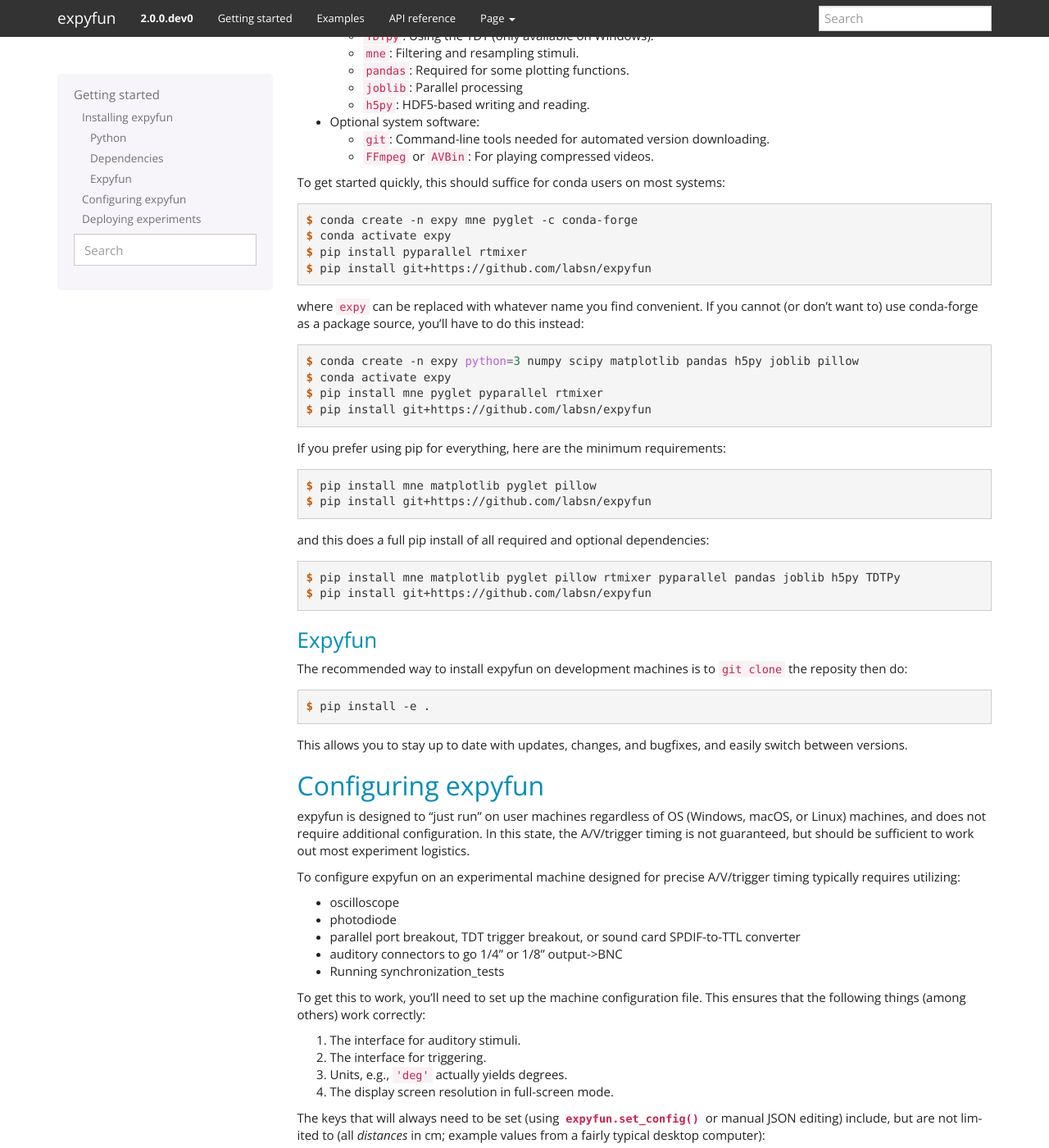
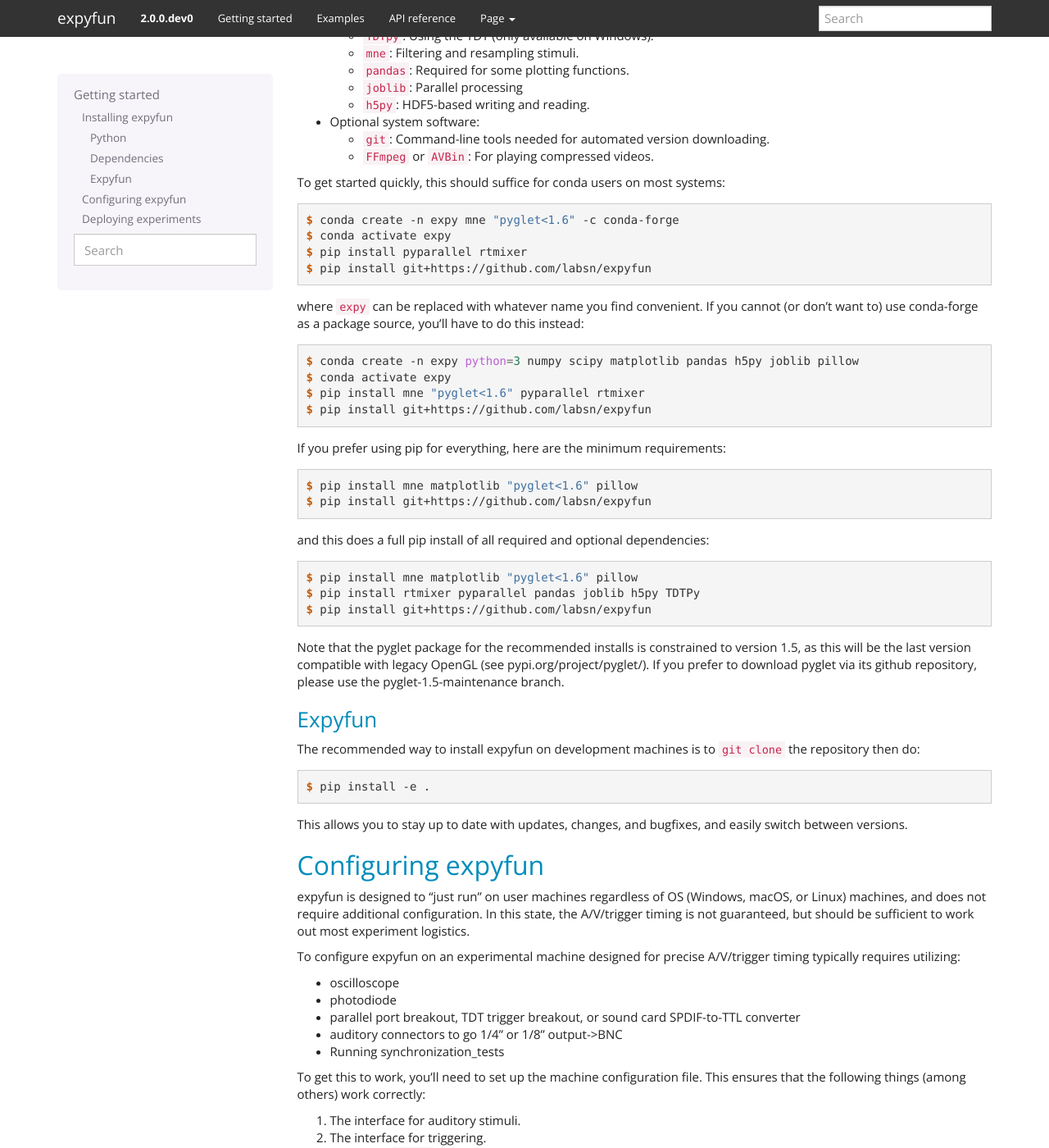
Before and after one commit to LABSN/expyfun, a Sphinx documentation site: the page built from doc/getting_started.rst, in a window 1280 px wide and 1400 px high, scrolled down 682 px. Shown: the whole window at 82% size. Built offline with Sphinx 7.4.7, drawn with Linux system fonts in a browser that asks for light colours.

Commit message:
Doc updates addressing #431 (#442)

```diff
--- a/doc/getting_started.rst
+++ b/doc/getting_started.rst
@@ -53,7 +53,7 @@
 
 .. code-block:: console
 
-    $ conda create -n expy mne pyglet -c conda-forge
+    $ conda create -n expy mne "pyglet<1.6" -c conda-forge
     $ conda activate expy
     $ pip install pyparallel rtmixer
     $ pip install git+https://github.com/labsn/expyfun
@@ -66,28 +66,34 @@
 
     $ conda create -n expy python=3 numpy scipy matplotlib pandas h5py joblib pillow
     $ conda activate expy
-    $ pip install mne pyglet pyparallel rtmixer
+    $ pip install mne "pyglet<1.6" pyparallel rtmixer
     $ pip install git+https://github.com/labsn/expyfun
 
 If you prefer using pip for everything, here are the minimum requirements:
 
 .. code-block:: console
 
-    $ pip install mne matplotlib pyglet pillow
+    $ pip install mne matplotlib "pyglet<1.6" pillow
     $ pip install git+https://github.com/labsn/expyfun
 
 and this does a full pip install of all required and optional dependencies:
 
 .. code-block:: console
 
-    $ pip install mne matplotlib pyglet pillow rtmixer pyparallel pandas joblib h5py TDTPy
+    $ pip install mne matplotlib "pyglet<1.6" pillow
+    $ pip install rtmixer pyparallel pandas joblib h5py TDTPy
     $ pip install git+https://github.com/labsn/expyfun
+
+Note that the pyglet package for the recommended installs is constrained to version 1.5, as this
+will be the last version compatible with legacy OpenGL (see pypi.org/project/pyglet/). If
+you prefer to download pyglet via its github repository, please use the pyglet-1.5-maintenance
+branch.
 
 
 Expyfun
 ^^^^^^^
 The recommended way to install expyfun on
-development machines is to ``git clone`` the reposity then do:
+development machines is to ``git clone`` the repository then do:
 
 .. code-block:: console
 
--- a/environment_test.yml
+++ b/environment_test.yml
@@ -12,7 +12,7 @@
 - pillow
 - joblib
 - pip:
-  - pyglet
+  - pyglet<1.6
   - codecov
   - pytest-sugar
   - numpydoc
```
Also changed, not shown: 1 other file.
